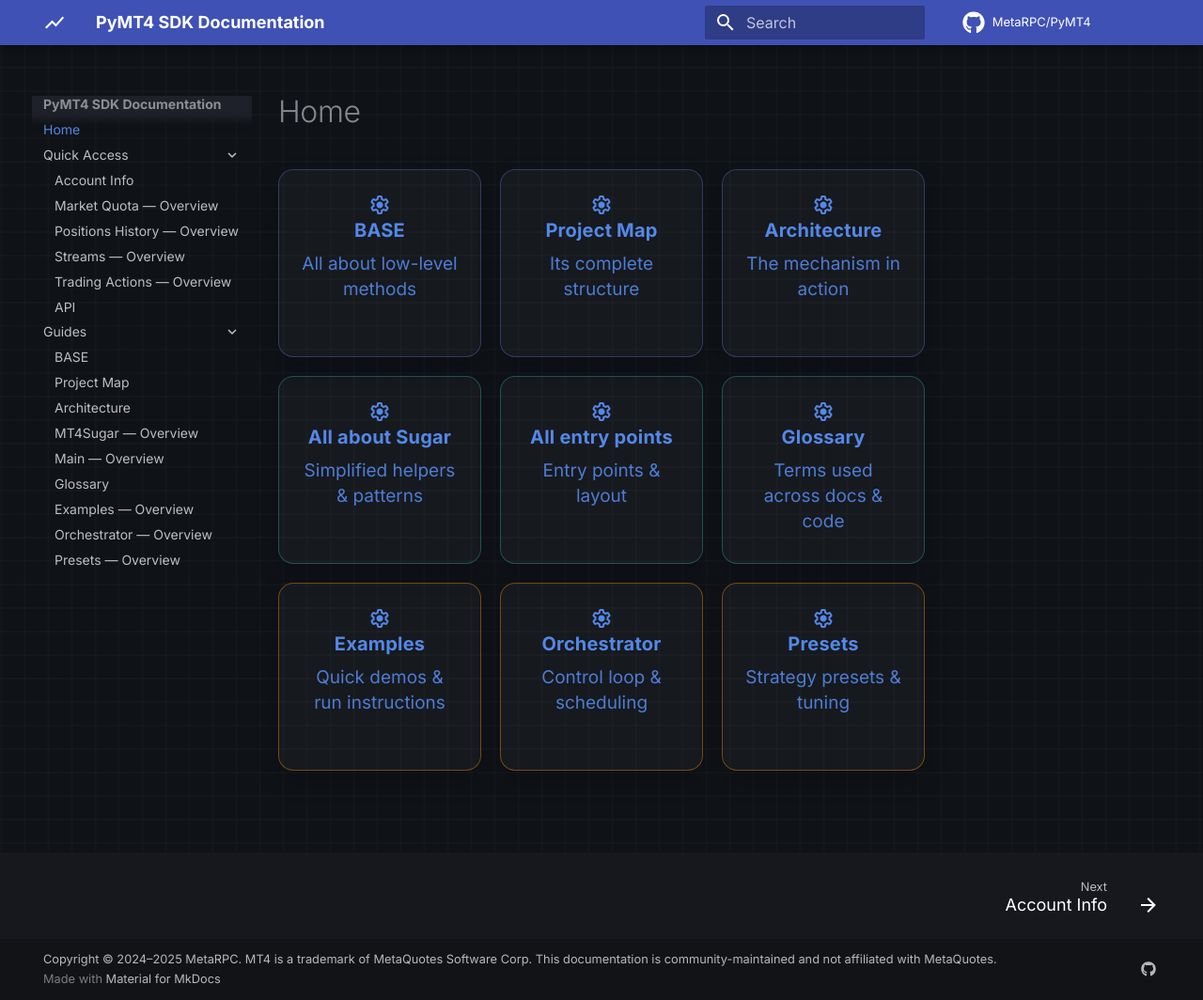
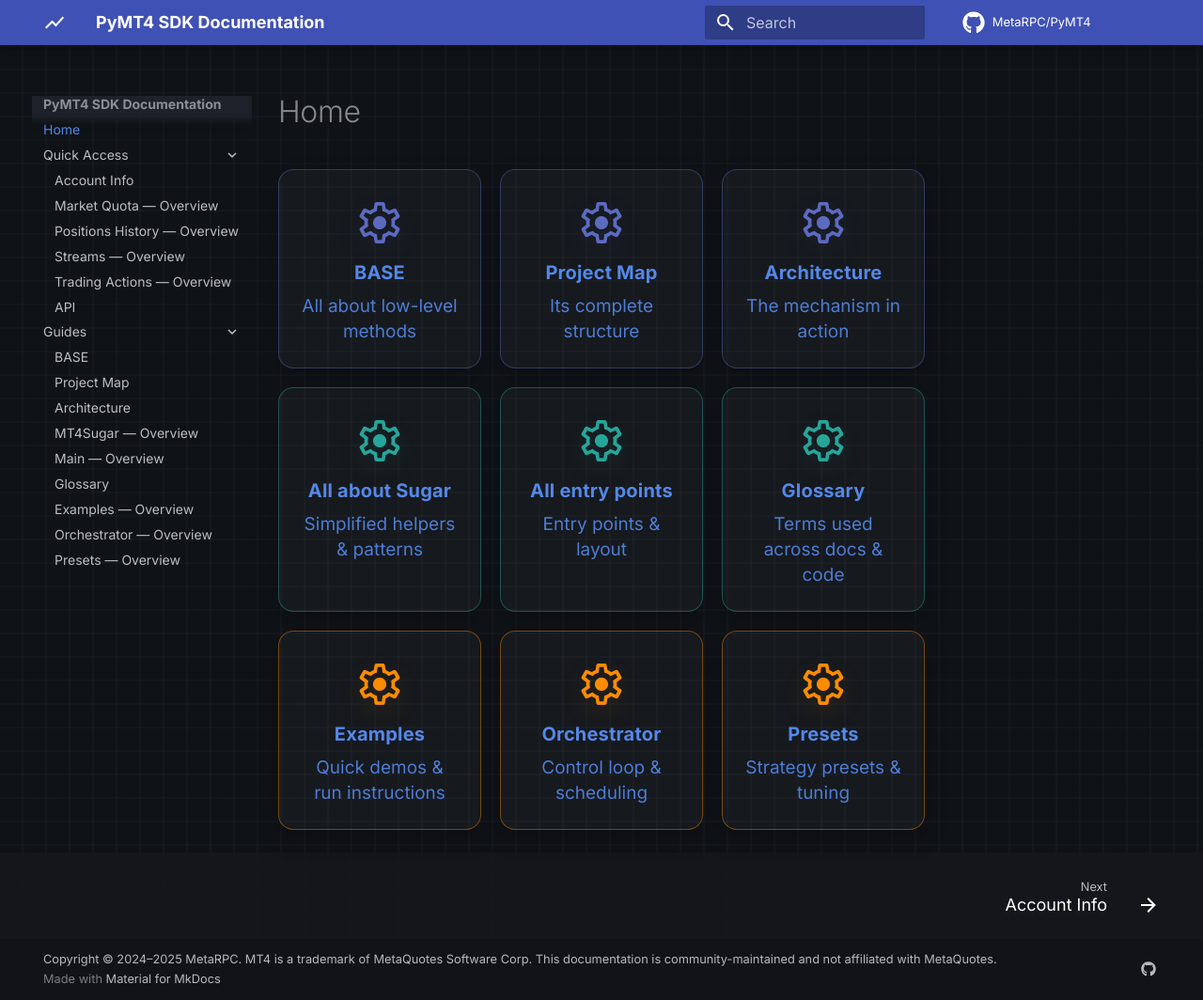
Before and after one commit to MetaRPC/PyMT4, an MkDocs documentation site: the page built from docs/index.md, in a window 1280 px wide and 1064 px high. Shown: the whole window at 94% size. Built offline with MkDocs 1.6.1 and Material for MkDocs 9.7.7, drawn with Linux system fonts in a browser that asks for light colours; comment, search, counter and statistics services are not loaded.

Commit message:
Update custom.css

```diff
--- a/docs/styles/custom.css
+++ b/docs/styles/custom.css
@@ -1,45 +1,49 @@
-/* === Load Material Symbols (Rounded) for crisp monochrome icons === */
-@import url('https://fonts.googleapis.com/css2?family=Material+Symbols+Rounded:opsz,wght,FILL,GRAD@24..48,300..700,0..1,0..200');
+/* === Material Symbols (Rounded) — шрифт иконок через CSS @import === */
+@import url('https://fonts.googleapis.com/css2?family=Material+Symbols+Rounded:wght,FILL,GRAD@400..700,0..1,0..200');
 
-/* Base class for symbols */
-.ms {
+.material-symbols-rounded{
   font-family: 'Material Symbols Rounded';
   font-weight: 500;
   font-style: normal;
   font-size: 1.25rem;
   line-height: 1;
   display: inline-block;
+  /* важное — включаем лигатуры и вариативность, иначе будет просто текст */
+  font-variation-settings: 'FILL' 0, 'wght' 500, 'GRAD' 0, 'opsz' 48;
+  -webkit-font-smoothing: antialiased;
+  text-rendering: optimizeLegibility;
   letter-spacing: normal;
-  text-transform: none;
   white-space: nowrap;
-  direction: ltr;
-  -webkit-font-smoothing: antialiased;
 }
 
-/* === Dark ribbed grid background (darker) === */
-.md-main {
-  background-color: #0f1217;
+/* === ТЁМНЫЙ РЕБРИСТЫЙ ФОН — поверх контента, но под текстом === */
+body::before{
+  content:"";
+  position: fixed;
+  inset: 0;
+  z-index: 0;                   /* ниже всего контента темы */
+  background-color:#0f1217;
   background-image:
     linear-gradient(transparent 23px, rgba(255,255,255,.035) 24px, transparent 25px),
     linear-gradient(90deg, transparent 23px, rgba(255,255,255,.035) 24px, transparent 25px);
-  background-size: 25px 25px, 25px 25px;
-  background-attachment: fixed;
-  background-position: top center;
+  background-size:25px 25px,25px 25px;
+  pointer-events:none;
 }
+.md-container, .md-main, .md-content { position: relative; z-index: 1; }
 
-/* === Quick Access banner under header === */
-.quickbar--banner {
+/* === БАННЕР-ПАНЕЛЬ ПОД ШАПКОЙ === */
+.quickbar--banner{
   display: grid;
   grid-template-columns: repeat(auto-fit, minmax(160px, 1fr));
   gap: .4rem;
   padding: .55rem .75rem;
-  background: #3f51b5; /* фирменный синий */
+  background: #3f51b5;
   color: #fff;
   border-bottom: 1px solid rgba(0,0,0,.22);
 }
-.md-banner .quickbar--banner { max-width: var(--md-screen-xl); margin: 0 auto; }
+.md-banner .quickbar--banner{ max-width: var(--md-screen-xl); margin: 0 auto; }
 
-.quickbar-item {
+.quickbar-item{
   position: relative;
   display: inline-flex;
   align-items: center;
@@ -53,67 +57,65 @@
   border-radius: 8px;
   transition: color .2s ease, background .2s ease;
 }
-.quickbar-item.home { background: rgba(0,0,0,.14); }
-.quickbar-item:hover { color: #E3F2FD !important; }
-.quickbar-item::after {
+.quickbar-item.home{ background: rgba(0,0,0,.14); }
+.quickbar-item:hover{ color:#E3F2FD !important; }
+.quickbar-item::after{
   content:""; position:absolute; left:18%; right:18%; bottom:6px; height:2px;
   background:#90CAF9; border-radius:2px; transform:scaleX(0); transition:transform .25s ease;
 }
-.quickbar-item:hover::after { transform: scaleX(1); }
-.quickbar-sep { display:none; }
-@media (min-width: 900px) {
-  .quickbar--banner { grid-auto-flow: column; }
-  .quickbar-sep { display:block; width:1px; height:22px; background:rgba(255,255,255,.2); margin:0 .35rem; }
+.quickbar-item:hover::after{ transform: scaleX(1); }
+.quickbar-sep{ display:none; }
+@media (min-width: 900px){
+  .quickbar--banner{ grid-auto-flow: column; }
+  .quickbar-sep{ display:block; width:1px; height:22px; background:rgba(255,255,255,.2); margin:0 .35rem; }
 }
 
-/* === 3×3 Home Grid === */
-.home-grid {
+/* === ГЛАВНАЯ СЕТКА 3×3 (как раньше, с центровкой иконки) === */
+.home-grid{
   display: grid;
   grid-template-columns: repeat(3, minmax(0, 1fr));
   gap: 1rem;
   margin: 1.2rem 0 2.2rem;
 }
-@media (max-width: 960px) { .home-grid { grid-template-columns: repeat(2, 1fr); } }
-@media (max-width: 620px) { .home-grid { grid-template-columns: 1fr; } }
+@media (max-width: 960px){ .home-grid{ grid-template-columns: repeat(2, 1fr); } }
+@media (max-width: 620px){ .home-grid{ grid-template-columns: 1fr; } }
 
-/* === Cards (centered icon) === */
-.card {
-  display: block;
-  position: relative;
-  padding: 1.25rem 1.2rem;
-  border-radius: 16px;
-  text-decoration: none;
+.card{
+  display:block; position:relative;
+  padding:1.25rem 1.2rem; min-height:200px;
+  border-radius:16px; text-decoration:none; color:inherit;
   background: rgba(255,255,255,.03);
-  border: 1px solid rgba(255,255,255,.09);
-  box-shadow: 0 10px 24px rgba(0,0,0,.22);
-  color: inherit;
+  border:1px solid rgba(255,255,255,.09);
+  box-shadow:0 10px 24px rgba(0,0,0,.22);
   transition: transform .18s ease, box-shadow .18s ease, background .18s ease, border-color .18s ease;
 }
-.card.centered { display: flex; flex-direction: column; align-items: center; text-align: center; min-height: 200px; }
+.card.centered{ display:flex; flex-direction:column; align-items:center; text-align:center; }
 
-/* big monochrome icon colored by accent */
-.card-icon.ms {
+.card h3{ margin:0 0 .35rem; font-weight:800; letter-spacing:.2px; }
+.card p{ margin:0; font-size:.95rem; line-height:1.35rem; opacity:.9; }
+
+/* большая иконка по центру, цвет от акцента */
+.card .material-symbols-rounded{
   font-size: clamp(2.6rem, 4vw, 3.6rem);
   margin: .25rem 0 .6rem;
   color: rgb(var(--accent));
   text-shadow: 0 10px 28px rgba(var(--accent), .15);
 }
 
-.card h3 { margin: 0 0 .35rem; font-weight: 800; letter-spacing: .2px; }
-.card p  { margin: 0; font-size: .95rem; line-height: 1.35rem; opacity: .9; }
+.card:hover{ transform: translateY(-3px); box-shadow:0 16px 36px rgba(0,0,0,.32); }
 
-.card:hover { transform: translateY(-3px); box-shadow: 0 16px 36px rgba(0,0,0,.32); }
-
-/* Row accents */
+/* акценты по рядам */
 .card.infra     { --accent: 92,107,192;  border-color: rgba(var(--accent), .42); }
 .card.practical { --accent: 38,166,154;  border-color: rgba(var(--accent), .42); }
 .card.strategy  { --accent: 251,140,0;   border-color: rgba(var(--accent), .42); }
 
-.card.infra:hover     { background: radial-gradient(120% 120% at 50% 30%, rgba(var(--accent),.16), transparent 65%); }
-.card.practical:hover { background: radial-gradient(120% 120% at 50% 30%, rgba(var(--accent),.16), transparent 65%); }
-.card.strategy:hover  { background: radial-gradient(120% 120% at 50% 30%, rgba(var(--accent),.16), transparent 65%); }
+.card.infra:hover,
+.card.practical:hover,
+.card.strategy:hover{
+  background: radial-gradient(120% 120% at 50% 30%, rgba(var(--accent),.16), transparent 65%);
+}
 
-/* Reduced motion */
-@media (prefers-reduced-motion: reduce) {
-  .quickbar-item::after, .card { transition: none !important; }
+/* a11y */
+@media (prefers-reduced-motion: reduce){
+  .quickbar-item::after, .card{ transition:none !important; }
 }
```
